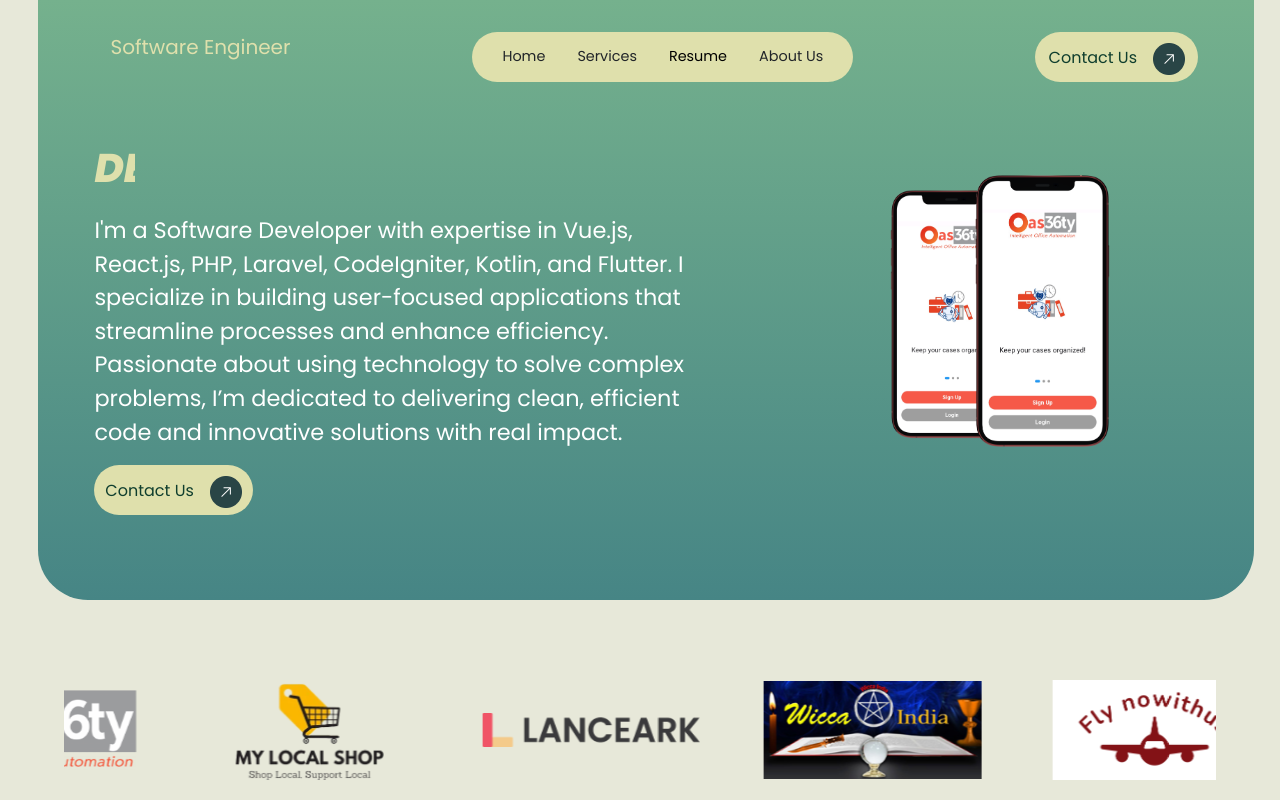
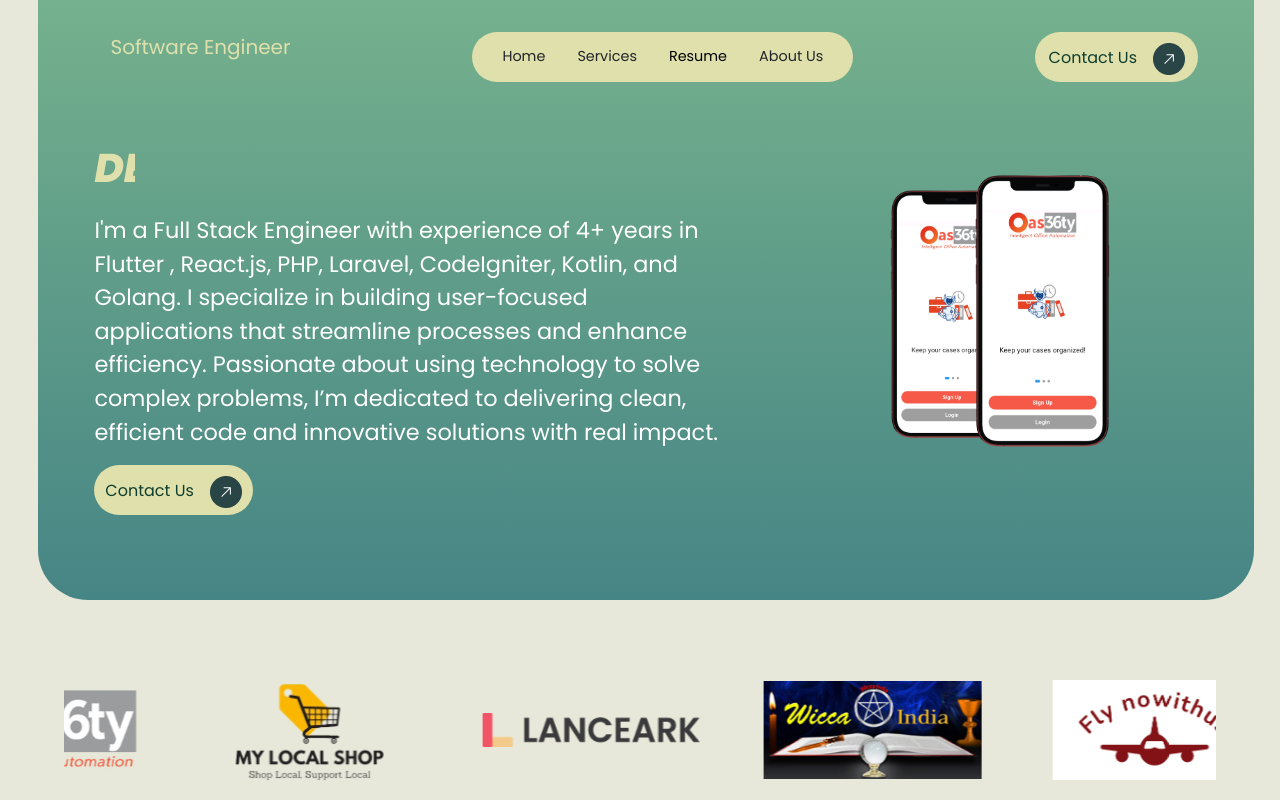
Before and after one commit to dev1662/portfolio, a React (Create React App) app: page / in a window 1280 px wide. Shown: the top 800 px of the page. Built offline with nearby package versions, Linux system fonts and the light colour scheme.

Commit message:
Update the tag line for the portfolio

```diff
--- a/src/App.js
+++ b/src/App.js
@@ -98,9 +98,9 @@ const App = () => {
                     <div className="info">
                       <div className="name">DEV SINDHWANI</div>
                       <div className="text">
-                        I'm a Software Developer with expertise in Vue.js,
+                        I'm a Full Stack Engineer with experience of 4+ years in Flutter ,
                         React.js, PHP, Laravel, CodeIgniter, Kotlin, and
-                        Flutter. I specialize in building user-focused
+                        Golang. I specialize in building user-focused
                         applications that streamline processes and enhance
                         efficiency. Passionate about using technology to solve
                         complex problems, I’m dedicated to delivering clean,
```
